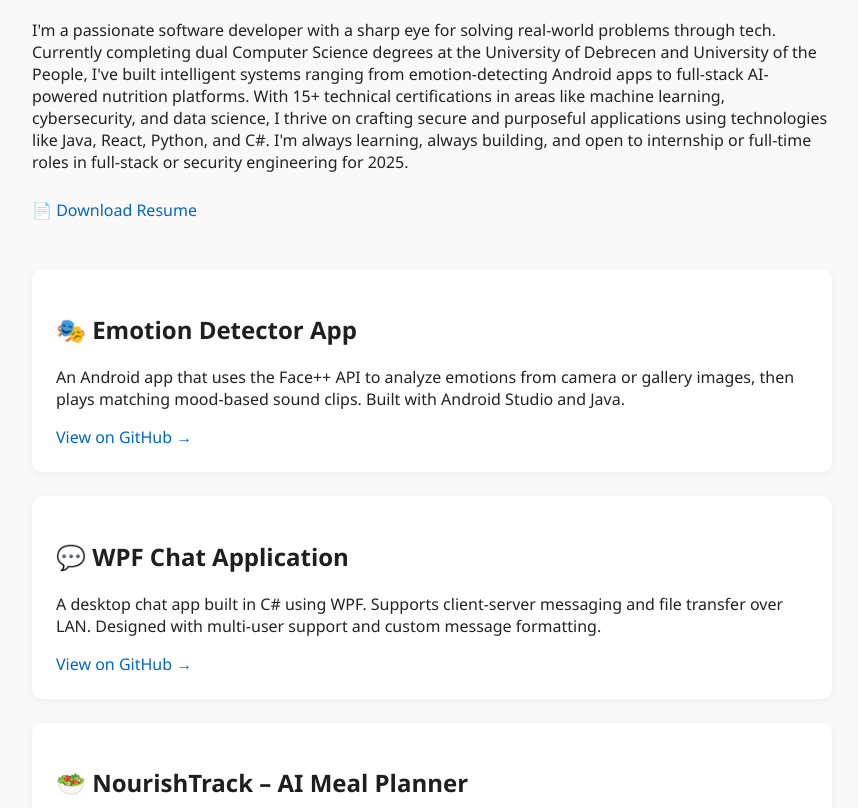
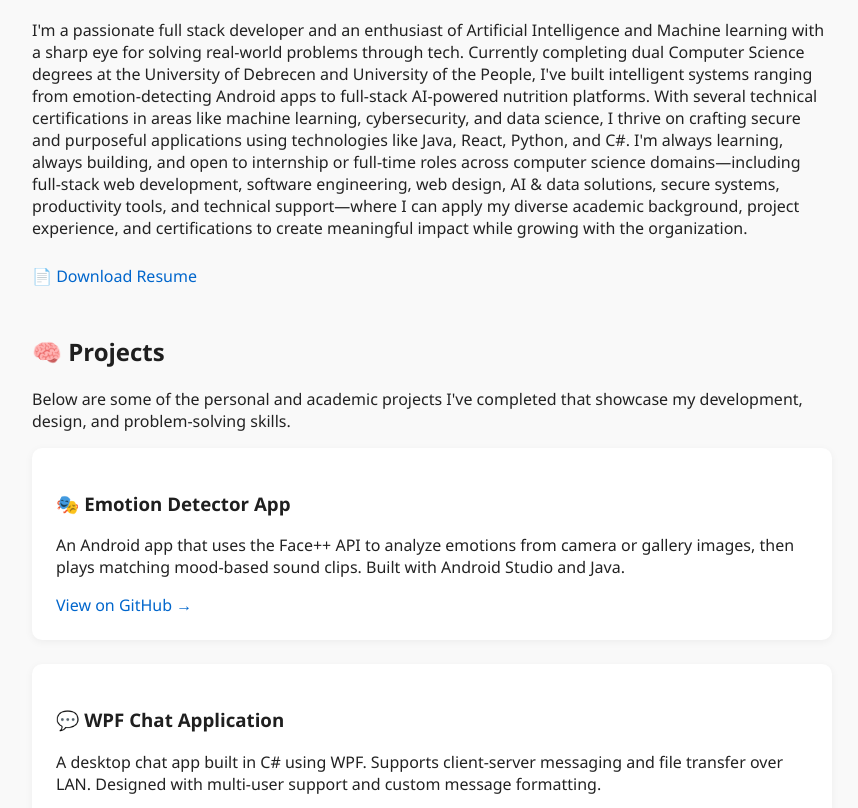
Before and after one commit to adizoriginal/adizoriginal.github.io, a plain HTML site: page index.html in a window 1280 px wide. Shown: the part 99-907 px from the top of the page, without its empty margins (208-1066 px from the left). Drawn offline with Linux system fonts and the light colour scheme.

Commit message:
Update index.html

```diff
--- a/index.html
+++ b/index.html
@@ -14,7 +14,7 @@
       max-width: 800px;
       margin: auto;
     }
-    h1, h2 { color: #1f1f1f; }
+    h1, h2, h3 { color: #1f1f1f; }
     .project {
       background: #fff;
       padding: 1.5rem;
@@ -37,24 +37,27 @@
 <body>
   <div class="header">
     <h1>👨‍💻 AbdulHaseeb Umar</h1>
-    <p>I'm a passionate software developer with a sharp eye for solving real-world problems through tech. Currently completing dual Computer Science degrees at the University of Debrecen and University of the People, I've built intelligent systems ranging from emotion-detecting Android apps to full-stack AI-powered nutrition platforms. With 15+ technical certifications in areas like machine learning, cybersecurity, and data science, I thrive on crafting secure and purposeful applications using technologies like Java, React, Python, and C#. I'm always learning, always building, and open to internship or full-time roles in full-stack or security engineering for 2025.</p>
+    <p>I'm a passionate full stack developer and an enthusiast of Artificial Intelligence and Machine learning with a sharp eye for solving real-world problems through tech. Currently completing dual Computer Science degrees at the University of Debrecen and University of the People, I've built intelligent systems ranging from emotion-detecting Android apps to full-stack AI-powered nutrition platforms. With several technical certifications in areas like machine learning, cybersecurity, and data science, I thrive on crafting secure and purposeful applications using technologies like Java, React, Python, and C#. I'm always learning, always building, and open to internship or full-time roles across computer science domains—including full-stack web development, software engineering, web design, AI & data solutions, secure systems, productivity tools, and technical support—where I can apply my diverse academic background, project experience, and certifications to create meaningful impact while growing with the organization.</p>
     <a href="resume.pdf" download style="display:inline-block;margin-top:10px;">📄 Download Resume</a>
   </div>
 
+  <h2>🧠 Projects</h2>
+  <p>Below are some of the personal and academic projects I've completed that showcase my development, design, and problem-solving skills.</p>
+
   <div class="project">
-    <h2>🎭 Emotion Detector App</h2>
+    <h3>🎭 Emotion Detector App</h3>
     <p>An Android app that uses the Face++ API to analyze emotions from camera or gallery images, then plays matching mood-based sound clips. Built with Android Studio and Java.</p>
     <a href="https://github.com/adizoriginal/emotion-detector-app" target="_blank">View on GitHub →</a>
   </div>
 
   <div class="project">
-    <h2>💬 WPF Chat Application</h2>
+    <h3>💬 WPF Chat Application</h3>
     <p>A desktop chat app built in C# using WPF. Supports client-server messaging and file transfer over LAN. Designed with multi-user support and custom message formatting.</p>
     <a href="https://github.com/adizoriginal/wpf-chat-app" target="_blank">View on GitHub →</a>
   </div>
 
   <div class="project">
-    <h2>🥗 NourishTrack – AI Meal Planner</h2>
+    <h3>🥗 NourishTrack – AI Meal Planner</h3>
     <p>A full-stack nutrition tracking web app that uses AI to suggest balanced meals. Built with React, TypeScript, Tailwind CSS, and Supabase for user authentication and persistent meal logging.</p>
     <a href="https://github.com/adizoriginal/nourishtrack" target="_blank">View on GitHub →</a>
   </div>
```
